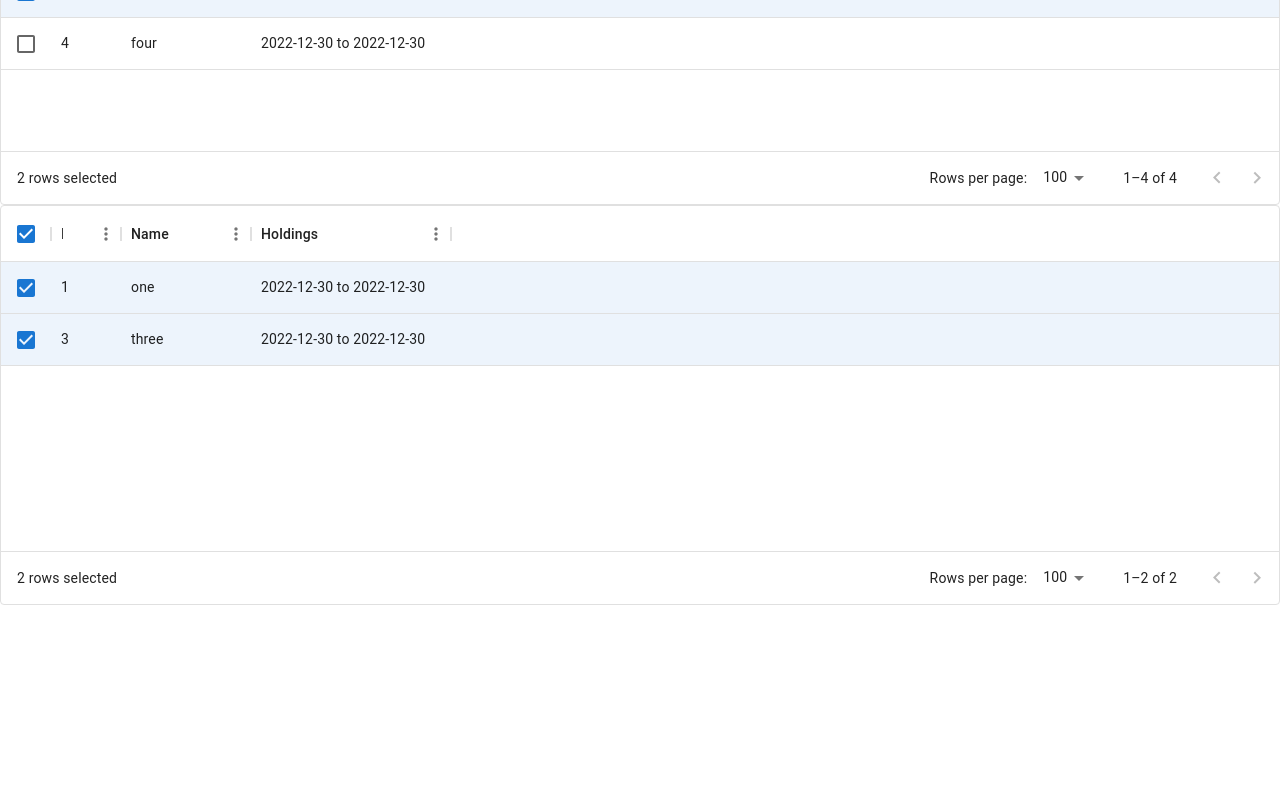
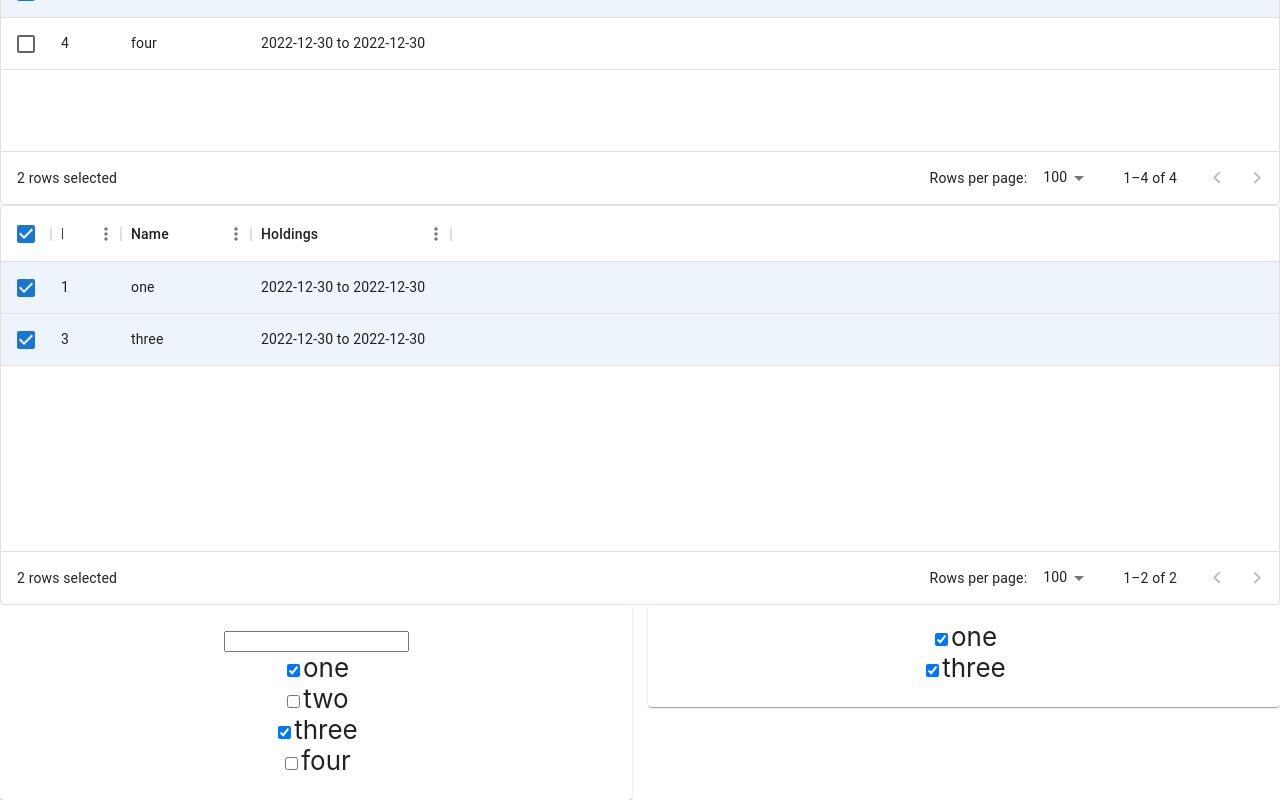
Before and after one commit to timofeysie/vite-rtk, a React (Vite) app: page / in a window 1280 px wide. Shown: the part 195-995 px from the top of the page. Before the commit the page ends 800 px from the top, so only its background shows below. Built offline with nearby package versions, Linux system fonts and the light colour scheme.

Commit message:
added working vanilla checkboxes solution from the third iteration

```diff
--- a/src/App.tsx
+++ b/src/App.tsx
@@ -1,8 +1,7 @@
-import logo from "./logo.svg"
 import { Counter } from "./features/counter/Counter"
 import { ParentComponent } from "./features/funds/ParentComponent"
 import "./App.css"
-import data from "./features/funds/data.json";
+import { VanillaCheckboxesParent } from "./features/vanilla-checkboxes/VanillaCheckboxesParent";
 
 function App() {
   const selectedIds = [1, 3];
@@ -11,6 +10,7 @@ function App() {
     <div className="App">
       <header className="App-header">
         <ParentComponent selectedIds={selectedIds} />
+        <VanillaCheckboxesParent />
         {/* <Counter /> */}
       </header>
     </div>
--- /dev/null
+++ b/src/features/vanilla-checkboxes/MainList.tsx
@@ -0,0 +1,47 @@
+import React, { useState } from "react"
+
+interface MainListProps {
+  data: any[]
+  onItemSelect: (id: number) => void
+  onItemDeselect: (id: number) => void
+  selectedItems: any[]
+}
+
+export const MainList = ({
+  data,
+  onItemSelect,
+  onItemDeselect,
+  selectedItems,
+}: MainListProps) => {
+  const [searchTerm, setSearchTerm] = useState("")
+
+  const handleSearchChange = (event: React.ChangeEvent<HTMLInputElement>) => {
+    setSearchTerm(event.target.value)
+  }
+
+  const filteredData = data.filter((item) =>
+    item.name.toLowerCase().includes(searchTerm.toLowerCase()),
+  )
+
+  return (
+    <div>
+      <input type="text" value={searchTerm} onChange={handleSearchChange} />
+      {filteredData.map((item) => (
+        <div key={item.id}>
+          <input
+            type="checkbox"
+            checked={selectedItems.some(
+              (selectedItem) => selectedItem.id === item.id,
+            )}
+            onChange={() =>
+              selectedItems.some((selectedItem) => selectedItem.id === item.id)
+                ? onItemDeselect(item.id)
+                : onItemSelect(item.id)
+            }
+          />
+          {item.name}
+        </div>
+      ))}
+    </div>
+  )
+}
--- /dev/null
+++ b/src/features/vanilla-checkboxes/SelectedItemsList.tsx
@@ -0,0 +1,26 @@
+import React from "react"
+
+interface SelectedItemsListProps {
+  data: any[]
+  onItemDeselect: (id: number) => void
+}
+
+export const SelectedItemsList = ({
+  data,
+  onItemDeselect,
+}: SelectedItemsListProps) => {
+  return (
+    <div>
+      {data.map((item) => (
+        <div key={item.id}>
+          <input
+            type="checkbox"
+            checked={true}
+            onChange={() => onItemDeselect(item.id)}
+          />
+          {item.name}
+        </div>
+      ))}
+    </div>
+  )
+}
--- /dev/null
+++ b/src/features/vanilla-checkboxes/VanillaCheckboxesParent.tsx
@@ -0,0 +1,50 @@
+import React, { useState } from "react"
+import { MainList } from "./MainList"
+import { SelectedItemsList } from "./SelectedItemsList"
+import data from "./data.json"
+import { Card, CardContent, Grid } from "@mui/material"
+
+export const VanillaCheckboxesParent = () => {
+  const [selectedItems, setSelectedItems] = useState(
+    data.filter((item) => item.selected),
+  )
+
+  const handleItemSelect = (id: number) => {
+    const selectedItem = data.find((item) => item.id === id)
+    const sameItemExists = selectedItems.some((item) => item.id === id);
+    if (selectedItem && !sameItemExists) {
+      setSelectedItems([...selectedItems, selectedItem])
+    }
+  }
+
+  const handleItemDeselect = (id: number) => {
+    setSelectedItems(selectedItems.filter((item) => item.id !== id))
+  }
+
+  return (
+    <Grid container spacing={2}>
+      <Grid item xs={6}>
+        <Card>
+          <CardContent>
+            <MainList
+              data={data}
+              onItemSelect={handleItemSelect}
+              onItemDeselect={handleItemDeselect}
+              selectedItems={selectedItems}
+            />
+          </CardContent>
+        </Card>
+      </Grid>
+      <Grid item xs={6}>
+        <Card>
+          <CardContent>
+            <SelectedItemsList
+              data={selectedItems}
+              onItemDeselect={handleItemDeselect}
+            />
+          </CardContent>
+        </Card>
+      </Grid>
+    </Grid>
+  )
+}
--- /dev/null
+++ b/src/features/vanilla-checkboxes/data.json
@@ -0,0 +1,26 @@
+[
+    {
+      "id": 1,
+      "name": "one",
+      "holdings": "2022-12-30 to 2022-12-30",
+      "selected": true
+    },
+    {
+      "id": 2,
+      "name": "two",
+      "holdings": "2022-12-30 to 2022-12-30",
+      "selected": false
+    },
+    {
+      "id": 3,
+      "name": "three",
+      "holdings": "2022-12-30 to 2022-12-30",
+      "selected": true
+    },
+    {
+      "id": 4,
+      "name": "four",
+      "holdings": "2022-12-30 to 2022-12-30",
+      "selected": false
+    }
+  ]
```
